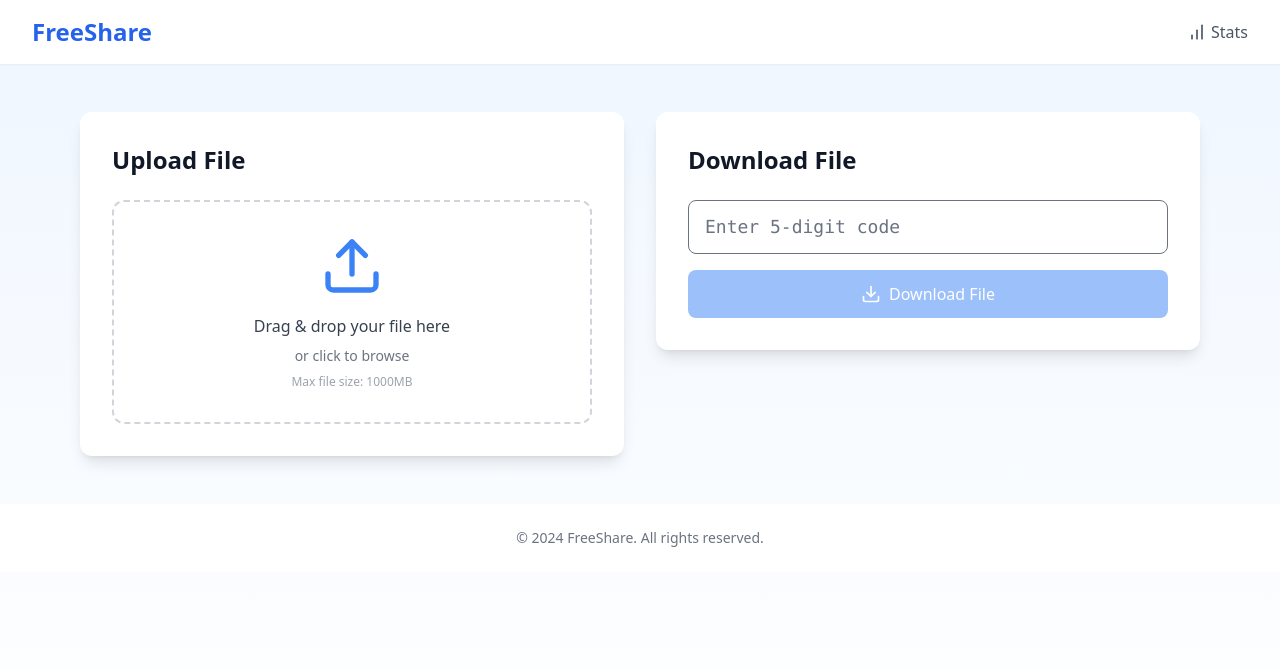
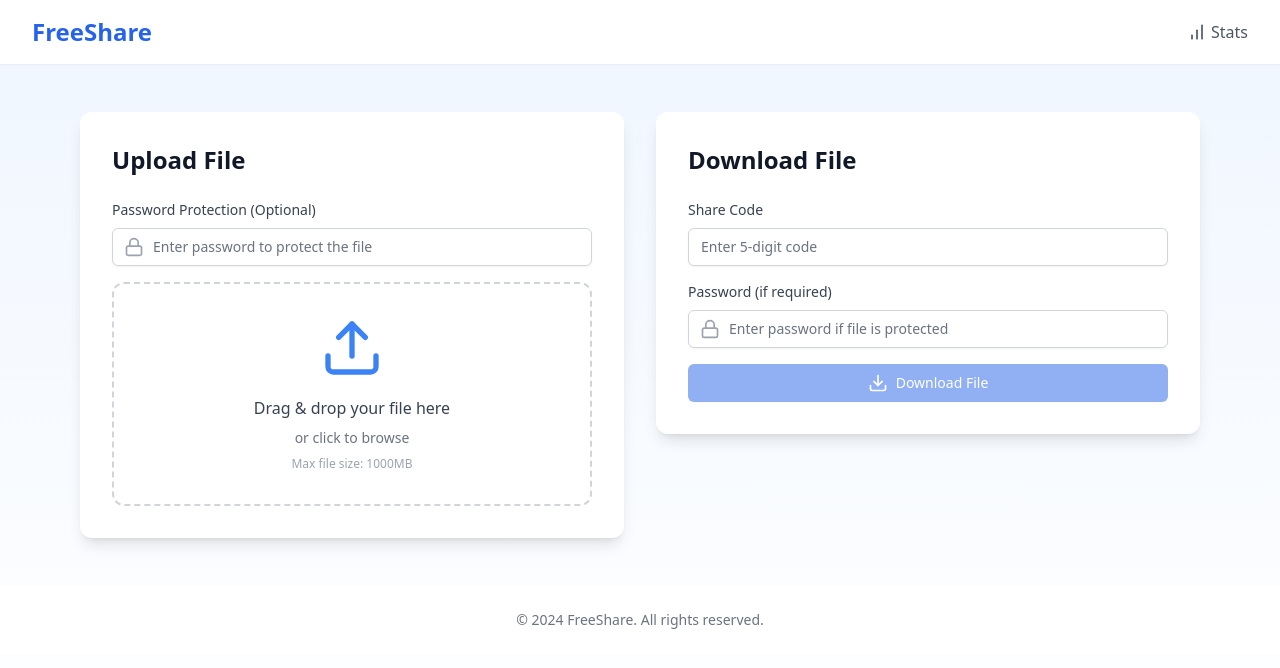
Before and after one commit to dhairya13703/file-share, a React (Create React App) app in the folder frontend/: page / in a window 1280 px wide. Shown: the top 668 px of the page. Built offline with nearby package versions, Linux system fonts and the light colour scheme; no server answers; the HTML template or start-up script is replaced by a standard one.

Commit message:
Password protection for uploading and downloading files

```diff
--- a/frontend/package.json
+++ b/frontend/package.json
@@ -13,6 +13,7 @@
     "@testing-library/jest-dom": "^5.17.0",
     "@testing-library/react": "^13.4.0",
     "@testing-library/user-event": "^13.5.0",
+    "crypto-js": "^4.2.0",
     "firebase": "^11.0.1",
     "framer-motion": "^11.11.13",
     "lucide-react": "^0.456.0",
--- a/frontend/src/components/FileSharing.js
+++ b/frontend/src/components/FileSharing.js
@@ -1,5 +1,5 @@
 import React, { useState } from 'react';
-import { Upload, Download, Copy, CheckCircle, AlertCircle, FileText, X } from 'lucide-react';
+import { Upload, Download, Copy, CheckCircle, AlertCircle, FileText, X, Lock } from 'lucide-react';
 import { Alert, AlertDescription } from '../components/ui/alert';
 import { uploadFile, getFileByCode, downloadFile } from '../services/fileService';
 import toast from 'react-hot-toast';
@@ -11,6 +11,8 @@ const FileSharing = () => {
   const [downloading, setDownloading] = useState(false);
   const [shareCode, setShareCode] = useState('');
   const [downloadCode, setDownloadCode] = useState('');
+  const [uploadPassword, setUploadPassword] = useState('');
+  const [downloadPassword, setDownloadPassword] = useState('');
   const [copied, setCopied] = useState(false);
   const [dragActive, setDragActive] = useState(false);
 
@@ -55,7 +57,7 @@ const FileSharing = () => {
 
     try {
       const code = Math.floor(10000 + Math.random() * 90000).toString();
-      await uploadFile(selectedFile, code, (progress) => {
+      await uploadFile(selectedFile, code, uploadPassword || null, (progress) => {
         setUploadProgress(progress);
       });
       setShareCode(code);
@@ -76,11 +78,12 @@ const FileSharing = () => {
     setDownloading(true);
 
     try {
-      const fileData = await getFileByCode(downloadCode);
-      await downloadFile(fileData);
+      const fileData = await getFileByCode(downloadCode, downloadPassword || null);
+      await downloadFile(fileData, downloadPassword || null);
 
       toast.success('Download started!');
       setDownloadCode('');
+      setDownloadPassword('');
     } catch (error) {
       console.error('Download error:', error);
       toast.error(error.message || 'Error downloading file. Please check the code and try again.');
@@ -108,6 +111,24 @@ const FileSharing = () => {
         {/* Upload Section */}
         <div className="bg-white rounded-xl shadow-lg p-8">
           <h2 className="text-2xl font-semibold mb-6">Upload File</h2>
+
+          <div className="mb-4">
+            <label className="block text-sm font-medium text-gray-700 mb-2">
+              Password Protection (Optional)
+            </label>
+            <div className="mt-1 relative rounded-md shadow-sm">
+              <div className="absolute inset-y-0 left-0 pl-3 flex items-center pointer-events-none">
+                <Lock className="h-5 w-5 text-gray-400" />
+              </div>
+              <input
+                type="password"
+                value={uploadPassword}
+                onChange={(e) => setUploadPassword(e.target.value)}
+                className="focus:ring-blue-500 focus:border-blue-500 block w-full pl-10 sm:text-sm border-gray-300 rounded-md"
+                placeholder="Enter password to protect the file"
+              />
+            </div>
+          </div>
 
           <div
             onDragEnter={handleDrag}
@@ -159,15 +180,15 @@ const FileSharing = () => {
               </div>
 
               {uploading && (
-                <div className="mt-3">
+                <div className="mt-4">
                   <div className="h-2 bg-gray-200 rounded-full overflow-hidden">
                     <div
                       className="h-full bg-blue-500 transition-all duration-300"
                       style={{ width: `${uploadProgress}%` }}
                     />
                   </div>
-                  <p className="text-xs text-gray-500 mt-1 text-center">
-                    {uploadProgress}% uploaded
+                  <p className="text-sm text-gray-500 mt-1">
+                    Uploading... {Math.round(uploadProgress)}%
                   </p>
                 </div>
               )}
@@ -175,15 +196,15 @@ const FileSharing = () => {
           )}
 
           {shareCode && (
-            <div className="mt-6 p-4 bg-blue-50 rounded-lg">
-              <p className="text-sm text-blue-700 mb-2">Share this code:</p>
-              <div className="flex items-center gap-2">
-                <code className="flex-1 text-2xl font-mono text-blue-900 bg-white px-4 py-2 rounded">
-                  {shareCode}
-                </code>
+            <div className="mt-4 p-4 bg-blue-50 rounded-lg">
+              <div className="flex items-center justify-between">
+                <div>
+                  <p className="text-sm font-medium text-blue-800">Share Code:</p>
+                  <p className="text-2xl font-bold text-blue-900">{shareCode}</p>
+                </div>
                 <button
                   onClick={copyToClipboard}
-                  className="p-2 hover:bg-blue-100 rounded-lg transition-colors"
+                  className="p-2 hover:bg-blue-100 rounded-full transition-colors"
                 >
                   {copied ? (
                     <CheckCircle className="w-6 h-6 text-green-500" />
@@ -192,9 +213,6 @@ const FileSharing = () => {
                   )}
                 </button>
               </div>
-              <p className="text-xs text-blue-600 mt-2">
-                This code will expire in 7 days
-              </p>
             </div>
           )}
         </div>
@@ -204,31 +222,56 @@ const FileSharing = () => {
           <h2 className="text-2xl font-semibold mb-6">Download File</h2>
 
           <div className="space-y-4">
-            <div className="relative">
+            <div>
+              <label className="block text-sm font-medium text-gray-700 mb-2">
+                Share Code
+              </label>
               <input
                 type="text"
-                maxLength="5"
+                value={downloadCode}
+                onChange={(e) => setDownloadCode(e.target.value)}
                 placeholder="Enter 5-digit code"
-                value={downloadCode}
-                onChange={(e) => setDownloadCode(e.target.value.replace(/\D/g, ''))}
-                className="w-full px-4 py-3 text-lg font-mono rounded-lg border focus:ring-2 focus:ring-blue-500 focus:border-blue-500 transition-all"
-                disabled={downloading}
+                className="mt-1 block w-full rounded-md border-gray-300 shadow-sm focus:border-blue-500 focus:ring-blue-500 sm:text-sm"
+                maxLength={5}
               />
+            </div>
 
-              <div className="flex gap-2 mt-4">
-                <button
-                  onClick={handleDownload}
-                  disabled={downloading || downloadCode.length !== 5}
-                  className="w-full bg-blue-500 text-white px-6 py-3 rounded-lg font-medium
-                    hover:bg-blue-600 focus:ring-4 focus:ring-blue-200 transition-all
-                    disabled:opacity-50 disabled:cursor-not-allowed
-                    flex items-center justify-center gap-2"
-                >
-                  <Download className="w-5 h-5" />
-                  {downloading ? 'Downloading...' : 'Download File'}
-                </button>
+            <div>
+              <label className="block text-sm font-medium text-gray-700 mb-2">
+                Password (if required)
+              </label>
+              <div className="mt-1 relative rounded-md shadow-sm">
+                <div className="absolute inset-y-0 left-0 pl-3 flex items-center pointer-events-none">
+                  <Lock className="h-5 w-5 text-gray-400" />
+                </div>
+                <input
+                  type="password"
+                  value={downloadPassword}
+                  onChange={(e) => setDownloadPassword(e.target.value)}
+                  className="focus:ring-blue-500 focus:border-blue-500 block w-full pl-10 sm:text-sm border-gray-300 rounded-md"
+                  placeholder="Enter password if file is protected"
+                />
               </div>
             </div>
+
+            <button
+              onClick={handleDownload}
+              disabled={downloading || downloadCode.length !== 5}
+              className={`w-full flex items-center justify-center px-4 py-2 border border-transparent rounded-md shadow-sm text-sm font-medium text-white bg-blue-600 hover:bg-blue-700 focus:outline-none focus:ring-2 focus:ring-offset-2 focus:ring-blue-500
+                ${(downloading || downloadCode.length !== 5) ? 'opacity-50 cursor-not-allowed' : ''}`}
+            >
+              {downloading ? (
+                <>
+                  <div className="animate-spin rounded-full h-5 w-5 border-b-2 border-white mr-3"></div>
+                  Downloading...
+                </>
+              ) : (
+                <>
+                  <Download className="w-5 h-5 mr-2" />
+                  Download File
+                </>
+              )}
+            </button>
           </div>
         </div>
       </div>
--- /dev/null
+++ b/frontend/src/utils/encryption.js
@@ -0,0 +1,46 @@
+import CryptoJS from 'crypto-js';
+
+// Generate a random encryption key
+export const generateEncryptionKey = () => {
+  return CryptoJS.lib.WordArray.random(256/8).toString();
+};
+
+// Encrypt file data with the given key
+export const encryptFile = async (fileData, encryptionKey) => {
+  return new Promise((resolve) => {
+    const reader = new FileReader();
+    reader.onload = (e) => {
+      const wordArray = CryptoJS.lib.WordArray.create(e.target.result);
+      const encrypted = CryptoJS.AES.encrypt(wordArray, encryptionKey).toString();
+      const encryptedBlob = new Blob([encrypted], { type: 'application/encrypted' });
+      resolve(encryptedBlob);
+    };
+    reader.readAsArrayBuffer(fileData);
+  });
+};
+
+// Decrypt file data with the given key
+export const decryptFile = async (encryptedData, encryptionKey, originalType) => {
+  return new Promise((resolve) => {
+    const reader = new FileReader();
+    reader.onload = (e) => {
+      const decrypted = CryptoJS.AES.decrypt(e.target.result, encryptionKey);
+      const wordArray = decrypted.toString(CryptoJS.enc.Utf8);
+      const typedArray = new Uint8Array(wordArray.match(/[\da-f]{2}/gi).map((h) => parseInt(h, 16)));
+      const decryptedBlob = new Blob([typedArray], { type: originalType });
+      resolve(decryptedBlob);
+    };
+    reader.readAsText(encryptedData);
+  });
+};
+
+// Hash password for storage
+export const hashPassword = (password) => {
+  return CryptoJS.SHA256(password).toString();
+};
+
+// Verify password
+export const verifyPassword = (password, storedHash) => {
+  const hashedInput = CryptoJS.SHA256(password).toString();
+  return hashedInput === storedHash;
+};
```
Also changed, not shown: frontend/src/services/fileService.js (+84 -41 lines), 2 other files (tests, documents, lock files or other folders).
